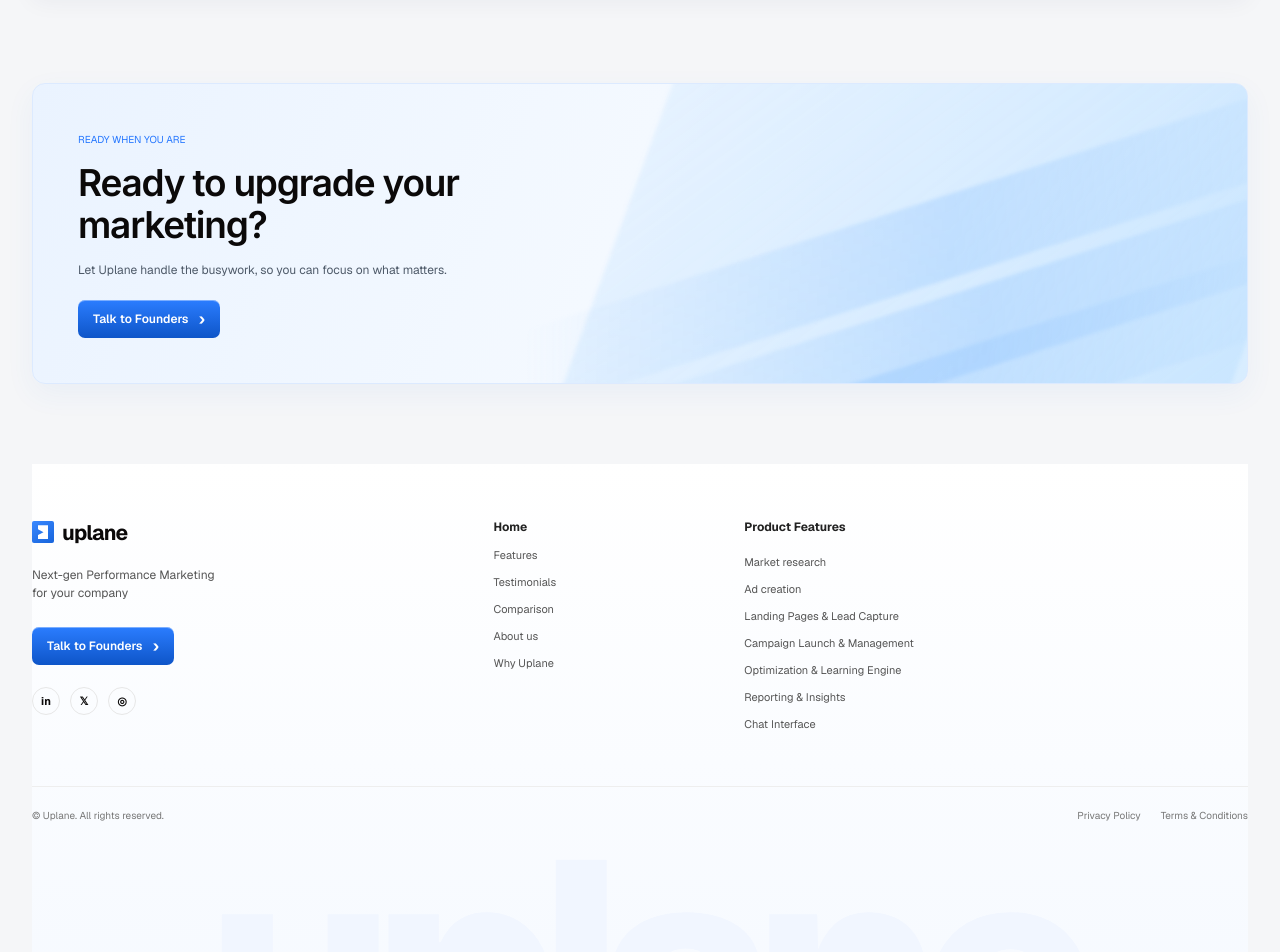
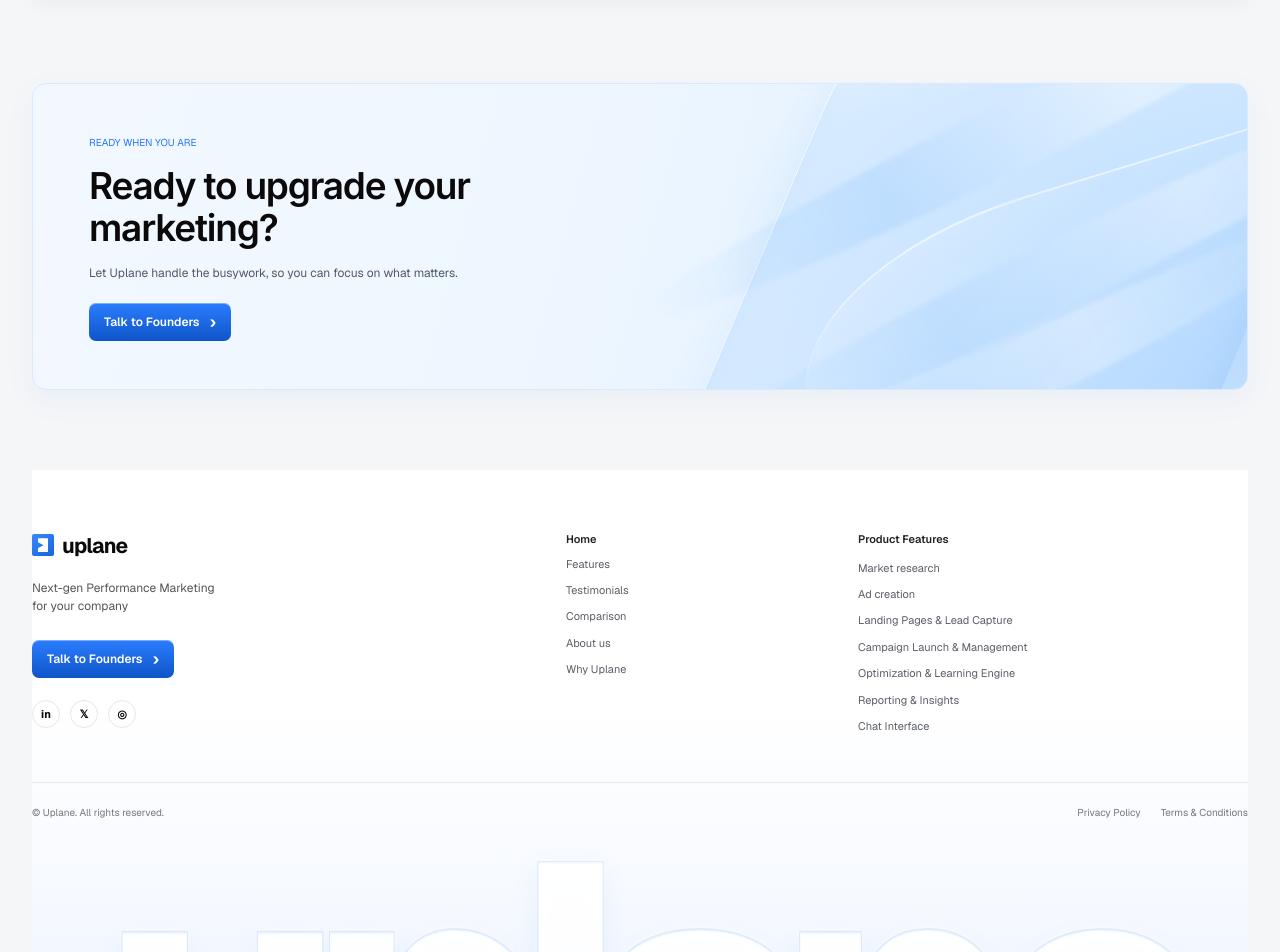
Before and after one commit to adityajadhav19/uplane-website, a Next.js app: page / in a window 1280 px wide. Shown: the part 4980-5932 px from the top of the page. Built offline with nearby package versions, Linux system fonts and the light colour scheme.

Commit message:
Rework final CTA artwork and footer to match Figma

```diff
--- a/app/globals.css
+++ b/app/globals.css
@@ -726,3 +726,120 @@ main{background:#f5f6f8}
   .comparison-table-polished .comparison-header{min-height:48px}
   .comparison-table-polished .comparison-copy-cell p{font-size:10px;line-height:1.55}
 }
+
+
+/* CTA + footer refinement from the supplied full-page Figma reference */
+.final-cta{
+  min-height:290px!important;
+  padding:48px 56px!important;
+  border-radius:14px!important;
+  background:
+    radial-gradient(ellipse 58% 120% at 100% 50%,rgba(181,218,255,.68),transparent 74%),
+    linear-gradient(105deg,#f3f8ff 0%,#edf6ff 48%,#d8ecff 100%)!important;
+  border:1px solid #d9e9ff!important;
+}
+.final-cta>div:first-child{max-width:560px}
+.cta-art{
+  right:-5%!important;
+  top:-30%!important;
+  width:56%!important;
+  height:165%!important;
+  transform:none!important;
+  filter:none!important;
+  background:transparent!important;
+  pointer-events:none;
+}
+.cta-art:before{
+  content:"";
+  position:absolute;
+  width:70%;
+  height:145%;
+  right:8%;
+  top:-18%;
+  border-radius:42% 8% 34% 12%;
+  transform:rotate(23deg);
+  background:linear-gradient(145deg,rgba(255,255,255,.75) 0%,rgba(207,231,255,.65) 30%,rgba(145,198,255,.26) 68%,rgba(255,255,255,.1) 100%);
+  box-shadow:inset 1px 1px 0 rgba(255,255,255,.85),inset -10px -12px 28px rgba(87,155,238,.12),0 18px 38px rgba(85,147,226,.08);
+}
+.cta-art:after{
+  content:"";
+  position:absolute;
+  width:78%;
+  height:55%;
+  right:-3%;
+  bottom:5%;
+  border-radius:50% 0 0 0;
+  transform:rotate(-17deg);
+  border-top:2px solid rgba(255,255,255,.65);
+  background:linear-gradient(155deg,rgba(255,255,255,.22),rgba(111,179,255,.18));
+  filter:blur(.3px);
+}
+.cta-art i{
+  width:120%!important;
+  height:68px!important;
+  border-radius:50%;
+  background:linear-gradient(90deg,transparent,rgba(100,173,255,.17),rgba(255,255,255,.38),transparent)!important;
+  transform:rotate(-26deg)!important;
+  filter:blur(2px);
+}
+.cta-art i:nth-child(1){top:22%!important;left:-4%!important}
+.cta-art i:nth-child(2){top:48%!important;left:5%!important}
+.cta-art i:nth-child(3){top:74%!important;left:-10%!important}
+.site-footer{
+  max-width:1350px!important;
+  padding:62px 0 0!important;
+  background:linear-gradient(180deg,#fff 0%,#fff 38%,#f7faff 66%,#eaf3ff 100%)!important;
+}
+.footer-content{
+  grid-template-columns:minmax(0,1.7fr) minmax(0,.8fr) minmax(0,1.45fr)!important;
+  gap:clamp(35px,6vw,100px)!important;
+  padding:0 0 48px!important;
+}
+.footer-links-primary,.footer-links-products{gap:11px!important}
+.footer-links-primary>a:first-child b,.footer-links-products>b{
+  font-size:11px!important;
+  font-weight:600!important;
+  color:#222!important;
+  margin-bottom:4px!important;
+}
+.footer-links-primary>a:not(:first-child),.footer-links-products>a{
+  font-size:11px!important;
+  line-height:1.4;
+  color:#5b5e66!important;
+}
+.footer-links-primary>a:hover,.footer-links-products>a:hover{color:#2476ff!important}
+.footer-bottom{
+  border-top:1px solid rgba(219,226,236,.75)!important;
+  padding:23px 0!important;
+}
+.footer-watermark{
+  font-size:clamp(220px,30vw,460px)!important;
+  line-height:.72!important;
+  letter-spacing:-.095em!important;
+  margin:22px 0 -50px!important;
+  background:linear-gradient(180deg,#f9fcff 0%,#e8f3ff 34%,#cbdff8 54%,#eff7ff 74%,#d7e8ff 100%);
+  -webkit-background-clip:text;
+  background-clip:text;
+  color:transparent!important;
+  -webkit-text-stroke:1px rgba(207,226,249,.7);
+  text-shadow:0 2px 1px rgba(255,255,255,.95),0 10px 24px rgba(108,157,220,.12);
+  filter:drop-shadow(0 -2px 3px rgba(255,255,255,.7));
+}
+@media(max-width:950px){
+  .footer-content{
+    grid-template-columns:minmax(0,1fr) minmax(0,1fr)!important;
+    gap:30px!important;
+  }
+  .footer-brand{grid-column:1/-1!important}
+  .footer-links-products{grid-column:1/-1}
+  .footer-watermark{font-size:34vw!important;margin-bottom:-25px!important}
+}
+@media(max-width:620px){
+  .final-cta{padding:32px 26px!important;min-height:260px!important}
+  .cta-art{right:-30%!important;width:75%!important;opacity:.8}
+  .footer-content{grid-template-columns:minmax(0,1fr) minmax(0,1fr)!important;gap:28px 20px!important}
+  .footer-brand{grid-column:1/-1!important}
+  .footer-links-primary{grid-column:1}
+  .footer-links-products{grid-column:2}
+  .footer-watermark{font-size:37vw!important;margin-bottom:-15px!important}
+}
```
